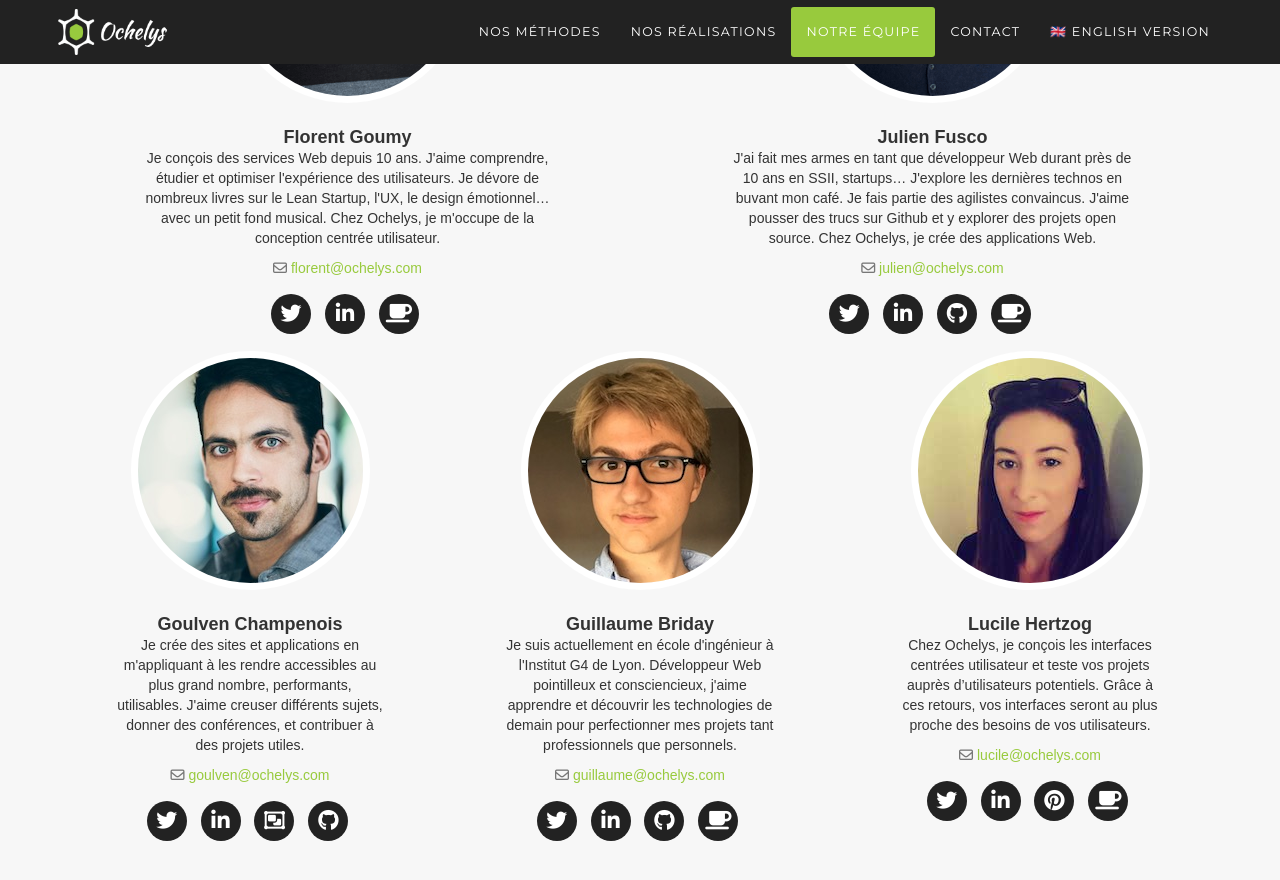
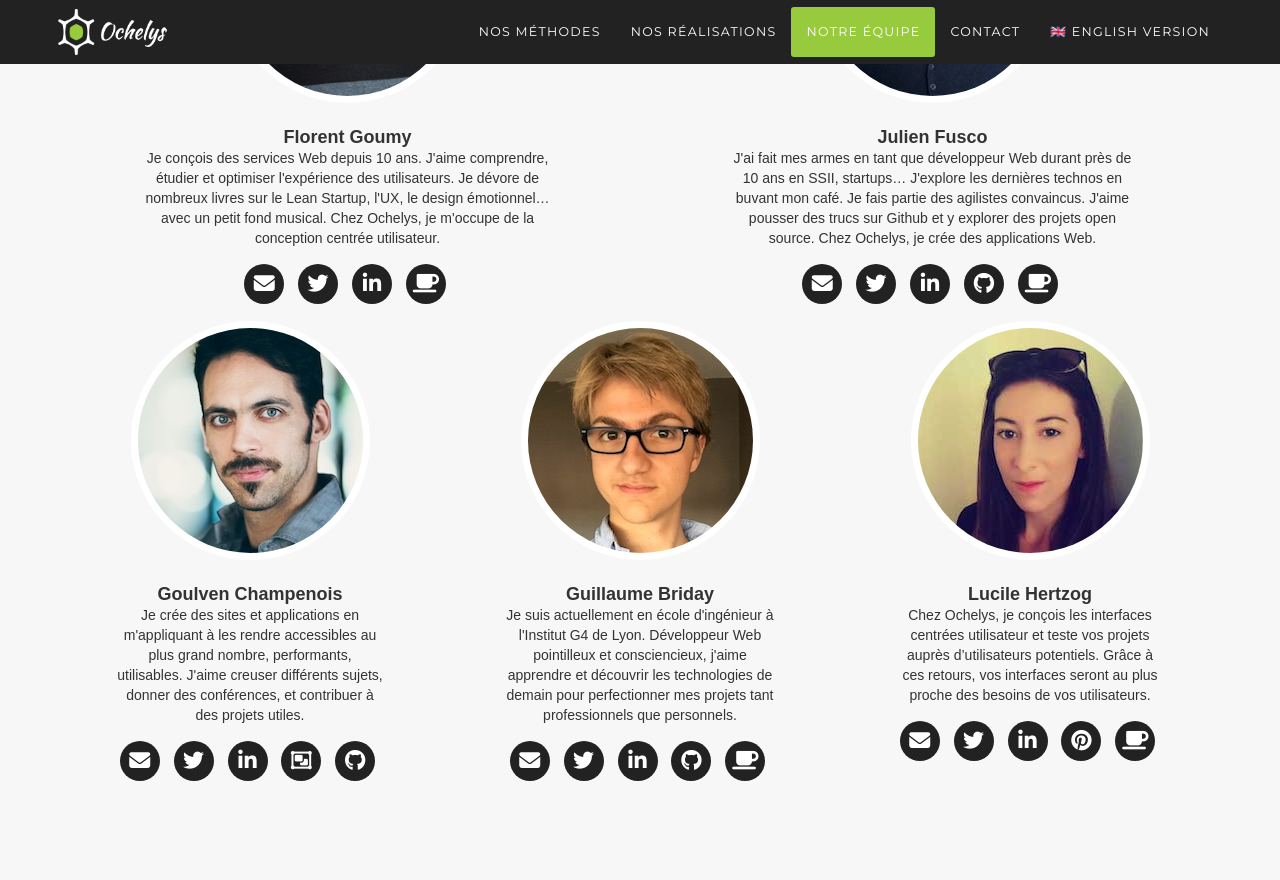
Before and after one commit to Ochelys/ochelys.github.io, a Jekyll site: the page built from index.md, in a window 1280 px wide and 900 px high, scrolled down 3671 px. Shown: the top 880 px of the window. Built offline with Jekyll 4.4.1, drawn with Linux system fonts in a browser that asks for light colours; nearby versions of some CDN libraries; some web fonts are replaced.

Commit message:
Moving email in an icon

```diff
--- a/_layouts/home.html
+++ b/_layouts/home.html
@@ -350,8 +350,8 @@ layout: default
         <img src="{{ site.url }}/images/florent.png" alt="Florent Goumy" class="img-responsive img-circle">
         <h3 class="h4">Florent Goumy</h3>
         <p class="bio">Je conçois des services Web depuis 10 ans. J'aime comprendre, étudier et optimiser l'expérience des utilisateurs. Je dévore de nombreux livres sur le Lean Startup, l'UX, le design émotionnel… avec un petit fond musical. Chez Ochelys, je m'occupe de la conception centrée utilisateur.</p>
-        <p class="text-muted"><i class="fa fa-envelope-o"></i> <a href="mailto:florent@ochelys.com">florent@ochelys.com</a></p>
         <ul class="list-inline social-buttons">
+          <li><a href="mailto:florent@ochelys.com" title="Envoyer un email à Florent"><i class="fa fa-envelope"></i><span class="sr-only">florent@ochelys.com</span></a></li>
           <li><a href="https://twitter.com/FlorentGoumy" title="Florent sur Twitter"><i class="fa fa-twitter"></i><span class="sr-only">Florent sur Twitter</span></a></li>
           <li><a href="https://fr.linkedin.com/in/florentgoumy" title="Florent sur LinkedIn"><i class="fa fa-linkedin"></i><span class="sr-only">Florent sur LinkedIn</span></a></li>
           <li><a href="http://www.florentgoumy.com" title="Site personnel de Florent"><i class="fa fa-coffee"></i><span class="sr-only">Site personnel de Florent</span></a></li>
@@ -361,8 +361,8 @@ layout: default
         <img src="{{ site.url }}/images/julien.png" alt="Julien Fusco" class="img-responsive img-circle">
         <h3 class="h4">Julien Fusco</h3>
         <p class="bio">J'ai fait mes armes en tant que développeur Web durant près de 10 ans en SSII, startups… J'explore les dernières technos en buvant mon café. Je fais partie des agilistes convaincus. J'aime pousser des trucs sur Github et y explorer des projets open source. Chez Ochelys, je crée des applications Web.</p>
-        <p class="text-muted"><i class="fa fa-envelope-o"></i> <a href="mailto:julien@ochelys.com">julien@ochelys.com</a></p>
         <ul class="list-inline social-buttons">
+          <li><a href="mailto:julien@ochelys.com" title="Envoyer un email à Julien"><i class="fa fa-envelope"></i><span class="sr-only">julien@ochelys.com</span></a></li>
           <li><a href="https://twitter.com/PKoin" title="Julien sur Twitter"><i class="fa fa-twitter"></i><span class="sr-only">Julien sur Twitter</span></a></li>
           <li><a href="https://fr.linkedin.com/pub/julien-fusco/b1/81a/218" title="Julien sur LinkedIn"><i class="fa fa-linkedin"></i><span class="sr-only">Julien sur LinkedIn</span></a></li>
           <li><a href="https://github.com/PKoin" title="Julien sur Github"><i class="fa fa-github"></i><span class="sr-only">Julien sur Github</span></a></li>
@@ -373,8 +373,8 @@ layout: default
         <img src="{{ site.url }}/images/goulven.jpg" alt="Goulven Champenois" class="img-responsive img-circle">
         <h3 class="h4">Goulven Champenois</h3>
         <p class="bio">Je crée des sites et applications en m'appliquant à les rendre accessibles au plus grand nombre, performants, utilisables. J'aime creuser différents sujets, donner des conférences, et contribuer à des projets utiles.</p>
-        <p class="text-muted"><i class="fa fa-envelope-o"></i> <a href="mailto:goulven@ochelys.com">goulven@ochelys.com</a></p>
         <ul class="list-inline social-buttons">
+          <li><a href="mailto:goulven@ochelys.com" title="Envoyer un email à Goulven"><i class="fa fa-envelope"></i><span class="sr-only">goulven@ochelys.com</span></a></li>
           <li><a href="https://twitter.com/goulvench" title="Goulven sur Twitter"><i class="fa fa-twitter"></i><span class="sr-only">Goulven sur Twitter</span></a></li>
           <li><a href="https://fr.linkedin.com/in/goulvenchampenois" title="Goulven sur LinkedIn"><i class="fa fa-linkedin"></i><span class="sr-only">Goulven sur LinkedIn</span></a></li>
           <li><a href="https://speakerdeck.com/goulvench" title="Goulven sur Speakerdeck"><i class="fa fa-object-group"></i><span class="sr-only">Goulven sur Speakerdeck</span></a></li>
@@ -385,8 +385,8 @@ layout: default
         <img src="{{ site.url }}/images/guillaume.jpg" alt="Guillaume Briday" class="img-responsive img-circle">
         <h3 class="h4">Guillaume Briday</h3>
         <p class="bio">Je suis actuellement en école d'ingénieur à l'Institut G4 de Lyon. Développeur Web pointilleux et consciencieux, j'aime apprendre et découvrir les technologies de demain pour perfectionner mes projets tant professionnels que personnels.</p>
-        <p class="text-muted"><i class="fa fa-envelope-o"></i> <a href="mailto:guillaume@ochelys.com">guillaume@ochelys.com</a></p>
         <ul class="list-inline social-buttons">
+          <li><a href="mailto:guillaume@ochelys.com" title="Envoyer un email à Guillaume"><i class="fa fa-envelope"></i><span class="sr-only">guillaume@ochelys.com</span></a></li>
           <li><a href="https://twitter.com/guillaumebriday" title="Guillaume sur Twitter"><i class="fa fa-twitter"></i><span class="sr-only">Guillaume sur Twitter</span></a></li>
           <li><a href="https://fr.linkedin.com/in/guillaumebriday" title="Guillaume sur LinkedIn"><i class="fa fa-linkedin"></i><span class="sr-only">Guillaume sur LinkedIn</span></a></li>
           <li><a href="https://github.com/guillaumebriday" title="Guillaume sur Github"><i class="fa fa-github"></i><span class="sr-only">Guillaume sur Github</span></a></li>
@@ -397,8 +397,8 @@ layout: default
         <img src="{{ site.url }}/images/lucile.jpg" alt="Lucile Hertzog" class="img-responsive img-circle">
         <h3 class="h4">Lucile Hertzog</h3>
         <p class="bio">Chez Ochelys, je conçois les interfaces centrées utilisateur et teste vos projets auprès d’utilisateurs potentiels. Grâce à ces retours, vos interfaces seront au plus proche des besoins de vos utilisateurs.</p>
-        <p class="text-muted"><i class="fa fa-envelope-o"></i> <a href="mailto:lucile@ochelys.com">lucile@ochelys.com</a></p>
         <ul class="list-inline social-buttons">
+          <li><a href="mailto:lucile@ochelys.com" title="Envoyer un email à Lucile"><i class="fa fa-envelope"></i><span class="sr-only">lucile@ochelys.com</span></a></li>
           <li><a href="https://twitter.com/lucilehertzog" title="Lucile sur Twitter"><i class="fa fa-twitter"></i><span class="sr-only">Lucile sur Twitter</span></a></li>
           <li><a href="https://www.linkedin.com/in/lucile-hertzog-76915899/" title="Lucile sur LinkedIn"><i class="fa fa-linkedin"></i><span class="sr-only">Lucile sur LinkedIn</span></a></li>
           <li><a href="https://fr.pinterest.com/lucilehertzog/" title="Lucile sur Pinterest"><i class="fa fa-pinterest"></i><span class="sr-only">Lucile sur Pinterest</span></a></li>
```
Also changed, not shown: _layouts/home.en.html (+5 -5 lines).
